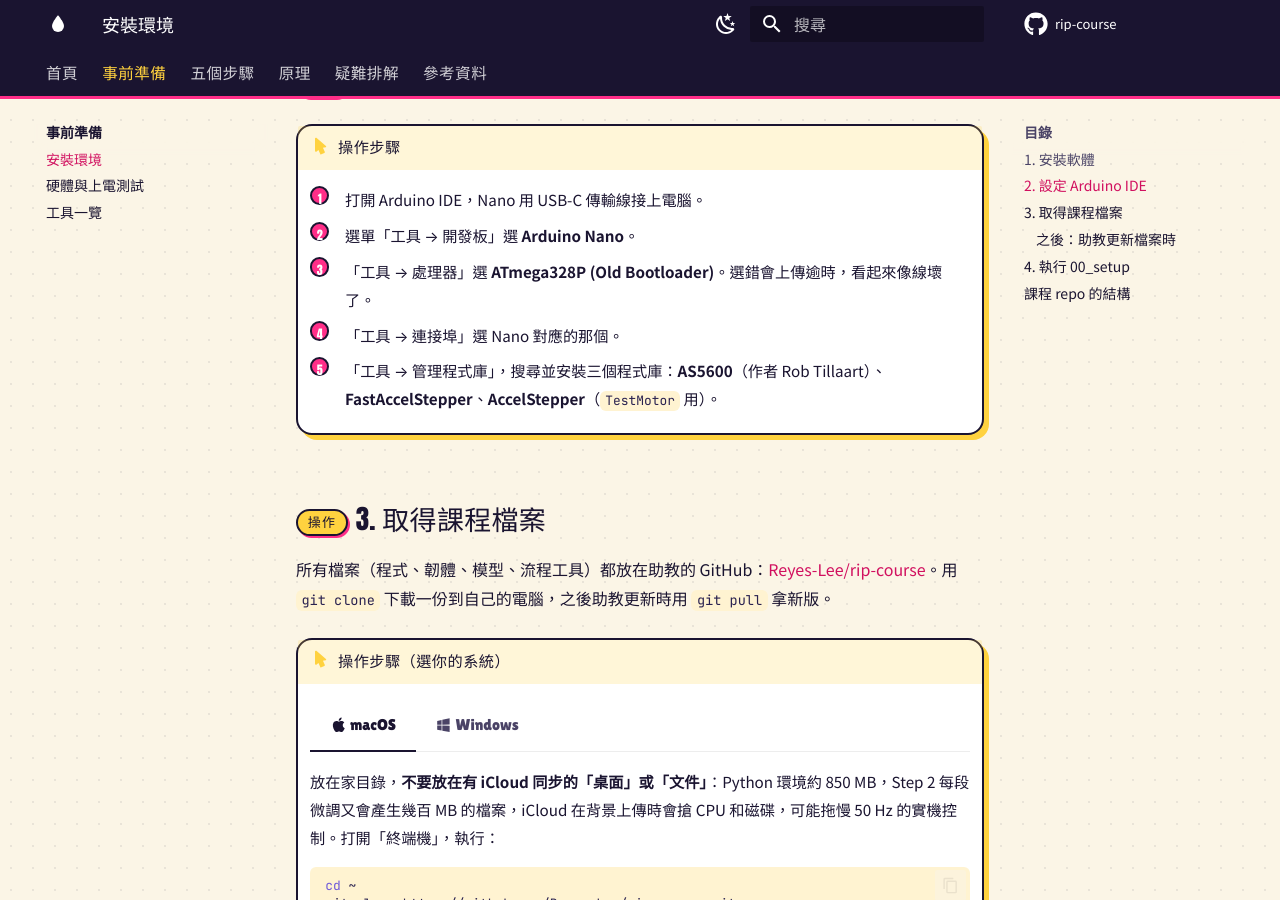
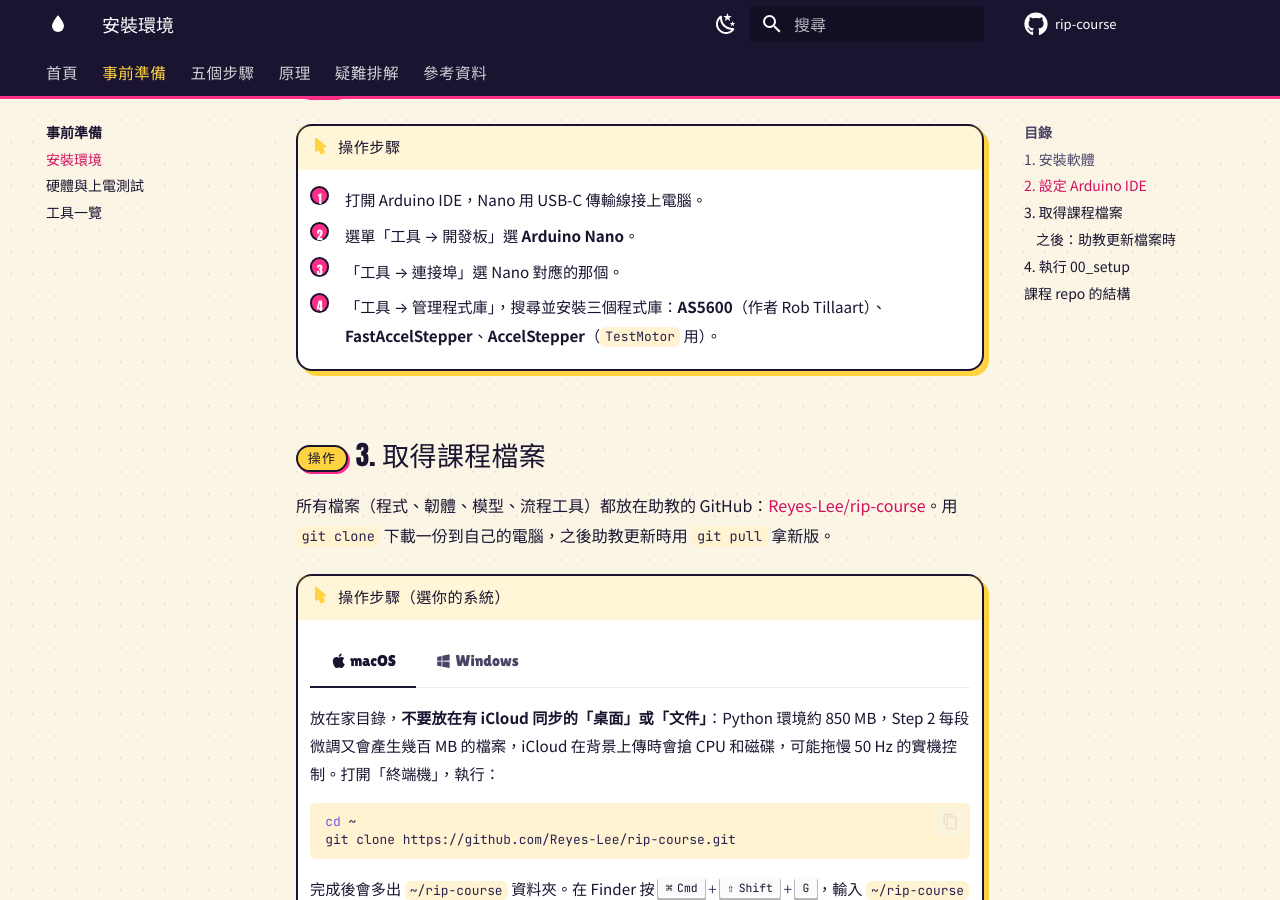
Before and after one commit to Reyes-Lee/rip-course, an MkDocs documentation site: the page built from website/prepare/install.md, in a window 1280 px wide and 900 px high, scrolled down 1431 px. Built offline with MkDocs 1.6.1 and Material for MkDocs 9.7.7, drawn with Linux system fonts in a browser that asks for light colours; nearby versions of some CDN libraries; library files that are not in the unit come from our copies; comment, search, counter and statistics services are not loaded; some of the changed text lies outside the part shown.

Commit message:
Drop the Old Bootloader processor step from the Arduino IDE setup
Co-Authored-By: Claude Opus 5.5 <noreply@anthropic.com>

```diff
--- a/website/prepare/install.md
+++ b/website/prepare/install.md
@@ -11,7 +11,7 @@
 !!! todo "這一步要做的事"
 
     1. [安裝軟體](#install)：Arduino IDE、Git、uv。
-    2. [設定 Arduino IDE](#arduino)：選開發板、處理器，安裝三個程式庫。
+    2. [設定 Arduino IDE](#arduino)：選開發板和連接埠，安裝三個程式庫。
     3. [取得課程檔案](#get-files)：`git clone` 課程 repo。
     4. [執行 `00_setup`](#setup)：建立 Python 環境、確認找得到 Nano。
 
@@ -57,9 +57,8 @@
 
     1. 打開 Arduino IDE，Nano 用 USB-C 傳輸線接上電腦。
     2. 選單「工具 → 開發板」選 **Arduino Nano**。
-    3. 「工具 → 處理器」選 **ATmega328P (Old Bootloader)**。選錯會上傳逾時，看起來像線壞了。
-    4. 「工具 → 連接埠」選 Nano 對應的那個。
-    5. 「工具 → 管理程式庫」，搜尋並安裝三個程式庫：**AS5600**（作者 Rob Tillaart）、**FastAccelStepper**、**AccelStepper**（`TestMotor` 用）。
+    3. 「工具 → 連接埠」選 Nano 對應的那個。
+    4. 「工具 → 管理程式庫」，搜尋並安裝三個程式庫：**AS5600**（作者 Rob Tillaart）、**FastAccelStepper**、**AccelStepper**（`TestMotor` 用）。
 
 ## 3. 取得課程檔案 { #get-files .rip-do }
 
```
Also changed, not shown: website/prepare/hardware.md (+1 -1 lines), website/steps/step4-deploy.md (+1 -1 lines).
